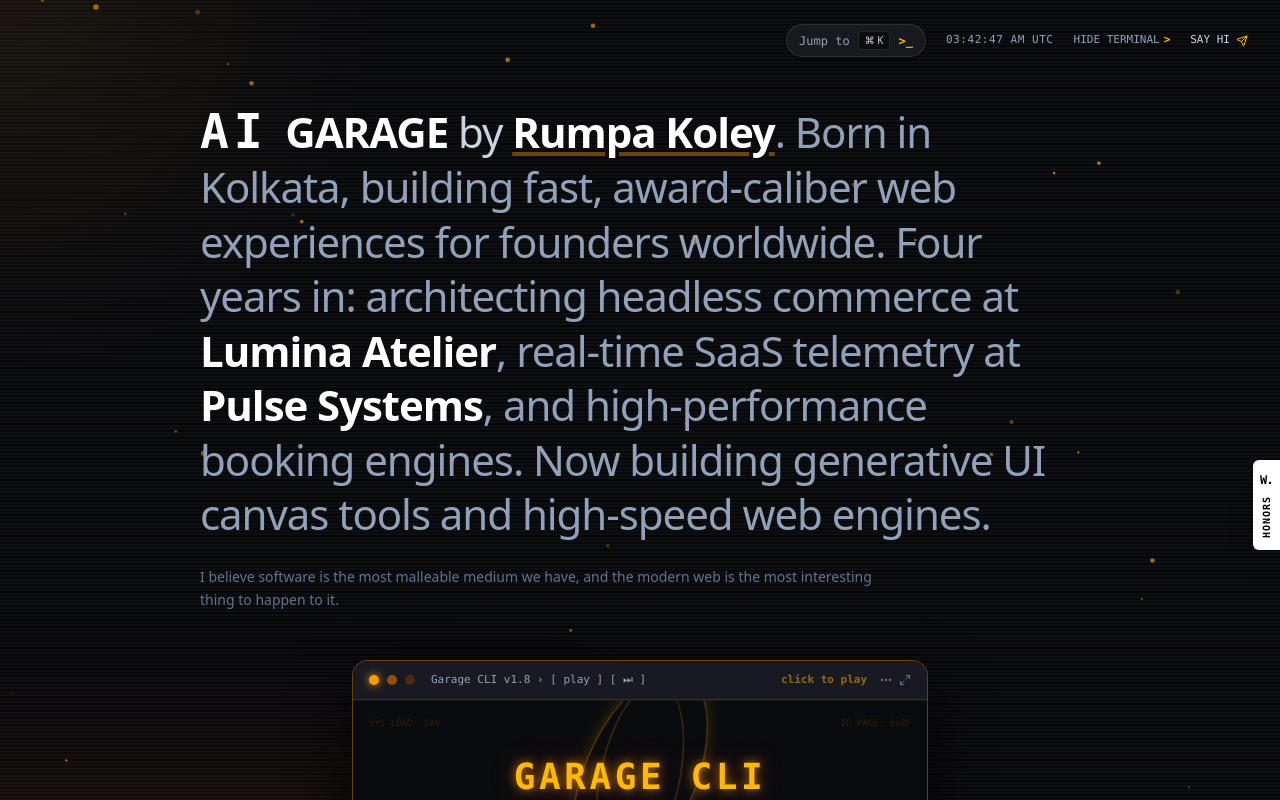
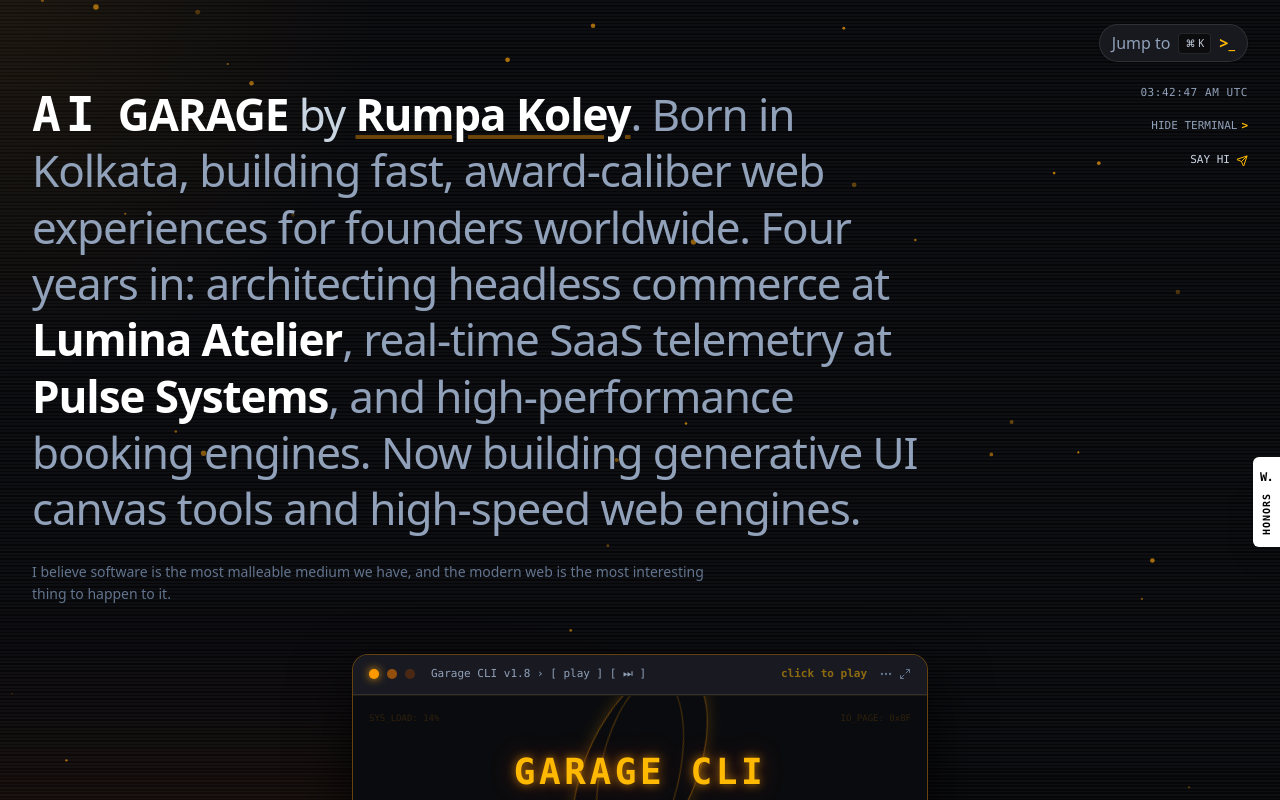
Before and after one commit to Rumpakoley/Rumpa-Web-Developer, a React (Vite) app: page / in a window 1280 px wide. Shown: the top 800 px of the page. Built offline with nearby package versions, Linux system fonts and the light colour scheme.

Commit message:
Align hero description to the left side matching reference website layout

```diff
--- a/src/components/BryanGarageLandingHero.tsx
+++ b/src/components/BryanGarageLandingHero.tsx
@@ -200,10 +200,11 @@
       />
 
       {/* ======================================================== */}
-      {/* TOP HEADER BAR (Exact match to reference site)           */}
+      {/* TOP HEADER & EDITORIAL HERO SECTION                      */}
       {/* ======================================================== */}
-      <div className="relative z-20 flex items-center justify-end gap-5 text-xs font-mono animate-hero-fade">
-        {/* Jump to Command Palette Button */}
+      <div className="relative z-20 w-full max-w-7xl mx-auto">
+        {/* Top Header Row: Jump to Command Palette on Top Right */}
+        <div className="flex items-center justify-end animate-hero-fade mb-4 sm:mb-6">
           <button
             onClick={() => {
               sound.playClick();
@@ -218,42 +219,13 @@
             </kbd>
             <span className="text-amber-400 font-bold">&gt;_</span>
           </button>
-
-        {/* Live Clock & Timezone */}
-        <div className="hidden md:block text-[11px] text-slate-400 tracking-wider">
-          {currentTime || '08:49:27 AM  ASIA/CALCUTTA'}
         </div>
 
-        {/* Hide / Show Terminal Toggle */}
-        <button
-          onClick={() => {
-            sound.playClick();
-            setTerminalVisible(!terminalVisible);
-          }}
-          className="text-[11px] text-slate-400 hover:text-white transition-colors flex items-center gap-1 group"
-        >
-          <span>{terminalVisible ? 'HIDE TERMINAL' : 'SHOW TERMINAL'}</span>
-          <span className="text-amber-400 font-bold group-hover:translate-x-0.5 transition-transform">&gt;</span>
-        </button>
-
-        {/* Say Hi Action */}
-        <button
-          onClick={() => {
-            sound.playClick(900);
-            onOpenContact('Hello Rumpa! Reaching out from your AI Garage.');
-          }}
-          className="text-[11px] text-slate-300 hover:text-amber-400 transition-colors flex items-center gap-1.5 group"
-        >
-          <span>SAY HI</span>
-          <Send className="w-3 h-3 text-amber-400 group-hover:translate-x-0.5 group-hover:-translate-y-0.5 transition-transform" />
-        </button>
-      </div>
-
-      {/* ======================================================== */}
-      {/* EDITORIAL HERO STATEMENT (Exact match to reference)      */}
-      {/* ======================================================== */}
-      <div className="relative z-10 max-w-4xl mx-auto mt-8 sm:mt-12 px-2 text-left animate-hero-fade">
-        <h1 className="text-2xl sm:text-4xl md:text-[42px] leading-[1.3] font-normal tracking-tight text-slate-400 font-sans">
+        {/* Main Content Row: Left Hero Statement + Right Telemetry Column (Exact match to reference site) */}
+        <div className="flex flex-col lg:flex-row items-start justify-between gap-6 lg:gap-12 animate-hero-fade">
+          {/* Left Column: Hero Description (Left aligned) */}
+          <div className="max-w-3xl lg:max-w-4xl text-left">
+            <h1 className="text-2xl sm:text-4xl md:text-[40px] lg:text-[44px] leading-[1.28] font-normal tracking-tight text-slate-400 font-sans text-left">
               <span className="font-mono font-black text-white text-3xl sm:text-5xl tracking-widest inline-block mr-2 uppercase">
                 AI
               </span>{' '}
@@ -267,9 +239,43 @@
               . Born in Kolkata, building fast, award-caliber web experiences for founders worldwide. Four years in: architecting headless commerce at <strong className="text-white font-semibold hover:text-amber-300 transition-colors">Lumina Atelier</strong>, real-time SaaS telemetry at <strong className="text-white font-semibold hover:text-amber-300 transition-colors">Pulse Systems</strong>, and high-performance booking engines. Now building generative UI canvas tools and high-speed web engines.
             </h1>
 
-        <p className="mt-6 text-xs sm:text-sm text-slate-500 font-light max-w-2xl leading-relaxed">
+            <p className="mt-6 text-xs sm:text-sm text-slate-500 font-light max-w-2xl leading-relaxed text-left">
               I believe software is the most malleable medium we have, and the modern web is the most interesting thing to happen to it.
             </p>
+          </div>
+
+          {/* Right Column: Stacked Telemetry & Navigation Actions (Right aligned) */}
+          <div className="flex lg:flex-col items-center lg:items-end justify-between sm:justify-end gap-3.5 sm:gap-4 font-mono text-xs shrink-0 w-full lg:w-auto pt-1 border-t lg:border-t-0 border-white/10 lg:pt-0">
+            {/* Live Clock & Timezone */}
+            <div className="text-[11px] text-slate-400 tracking-wider">
+              {currentTime || '08:49:27 AM  ASIA/CALCUTTA'}
+            </div>
+
+            {/* Hide / Show Terminal Toggle */}
+            <button
+              onClick={() => {
+                sound.playClick();
+                setTerminalVisible(!terminalVisible);
+              }}
+              className="text-[11px] text-slate-400 hover:text-white transition-colors flex items-center gap-1 group py-0.5"
+            >
+              <span>{terminalVisible ? 'HIDE TERMINAL' : 'SHOW TERMINAL'}</span>
+              <span className="text-amber-400 font-bold group-hover:translate-x-0.5 transition-transform">&gt;</span>
+            </button>
+
+            {/* Say Hi Action */}
+            <button
+              onClick={() => {
+                sound.playClick(900);
+                onOpenContact('Hello Rumpa! Reaching out from your AI Garage.');
+              }}
+              className="text-[11px] text-slate-300 hover:text-amber-400 transition-colors flex items-center gap-1.5 group py-0.5"
+            >
+              <span>SAY HI</span>
+              <Send className="w-3 h-3 text-amber-400 group-hover:translate-x-0.5 group-hover:-translate-y-0.5 transition-transform" />
+            </button>
+          </div>
+        </div>
       </div>
 
       {/* ======================================================== */}
```
Lines whose indentation alone changed are shown as unchanged.
